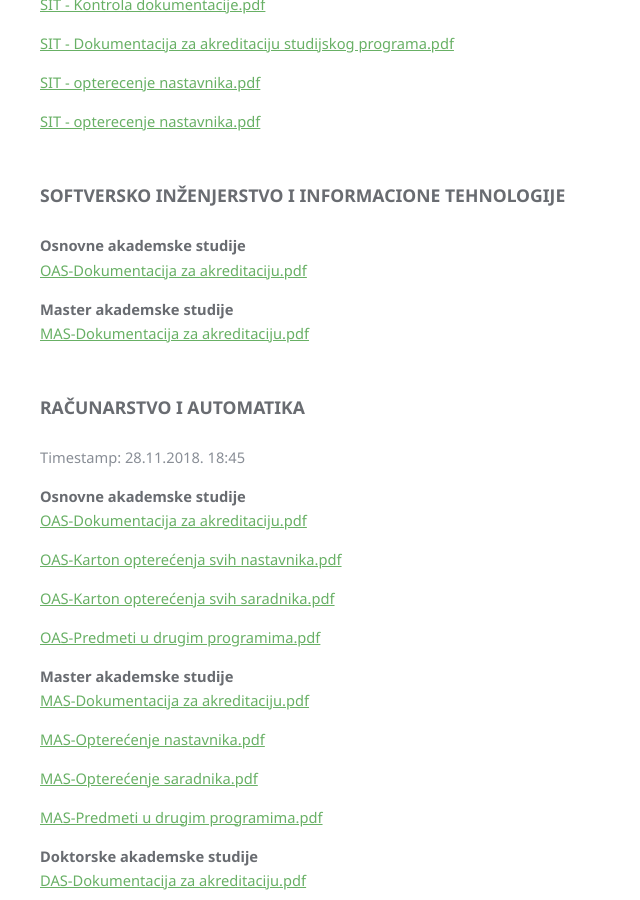
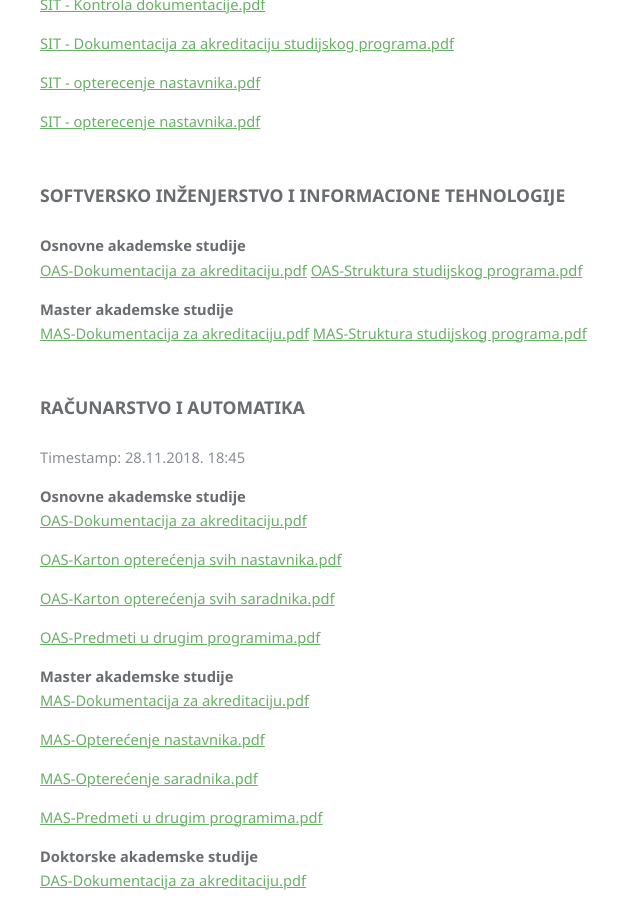
Before and after one commit to unsftn/informatika, a Jekyll site: the page built from akreditacija.md, in a window 1280 px wide and 900 px high, scrolled down 403 px. Shown: the whole window, without its empty margins (0-640 px from the left). Built offline with Jekyll 4.4.1, drawn with Linux system fonts in a browser that asks for light colours.

Commit message:
update dokumentacije

```diff
--- a/akreditacija.md
+++ b/akreditacija.md
@@ -21,10 +21,12 @@
 ### SOFTVERSKO INŽENJERSTVO I INFORMACIONE TEHNOLOGIJE
 
 # Osnovne akademske studije
-[OAS-Dokumentacija za akreditaciju.pdf](/files/akreditacija/OAS-SIiIT.pdf)
+[OAS-Dokumentacija za akreditaciju.pdf](/files/akreditacija/SIiIT_OAS.pdf)
+[OAS-Struktura studijskog programa.pdf](/files/akreditacija/Struktura_OAS_SIiIT.pdf)
 
 # Master akademske studije
-[MAS-Dokumentacija za akreditaciju.pdf](/files/akreditacija/MAS-SIiIT.pdf)
+[MAS-Dokumentacija za akreditaciju.pdf](/files/akreditacija/MAS_SIiIT.pdf)
+[MAS-Struktura studijskog programa.pdf](/files/akreditacija/Struktura_SP_MAS_SIiIT.pdf)
 
 ### RAČUNARSTVO I AUTOMATIKA
 Timestamp: 28.11.2018. 18:45
```
Also changed, not shown: 6 other files.
